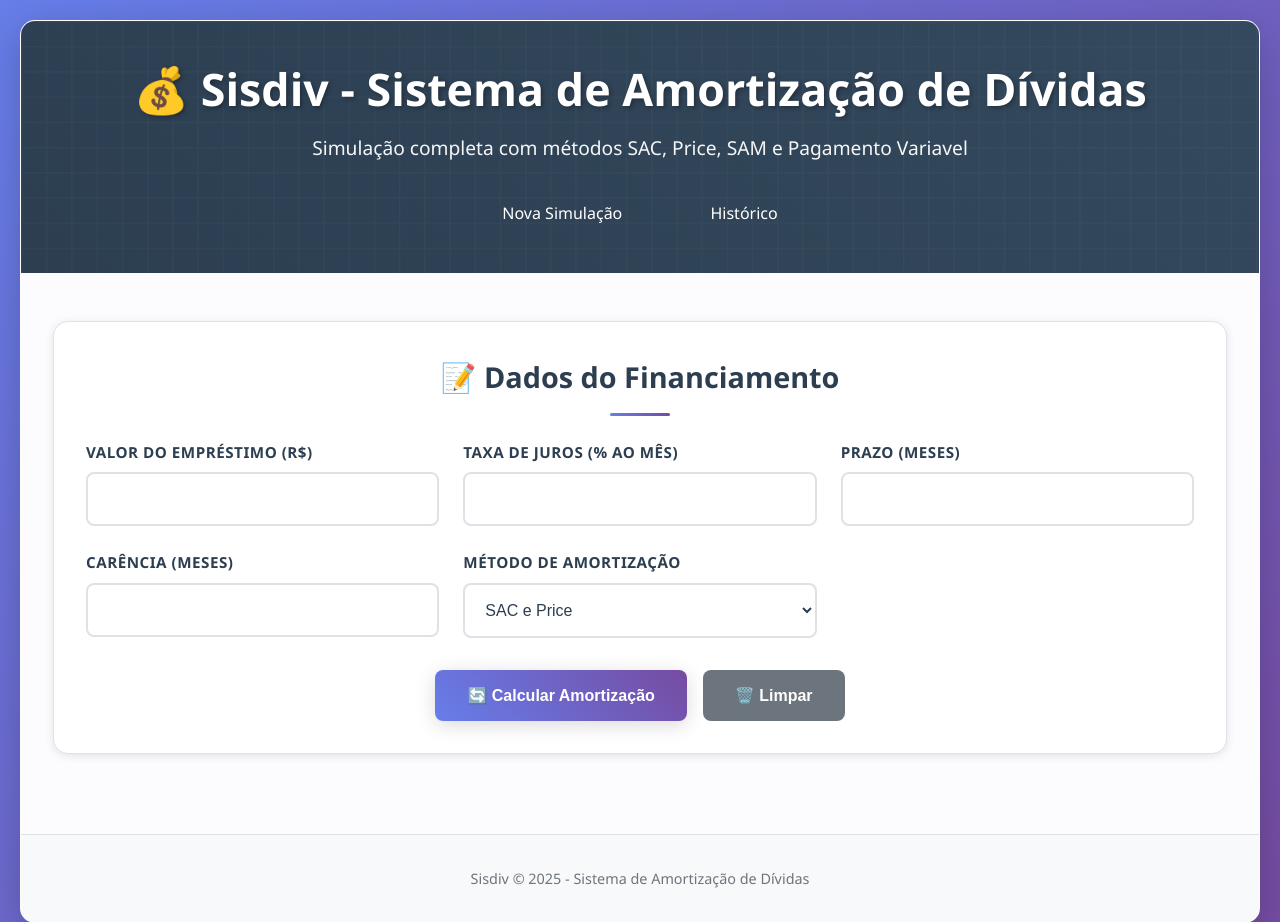
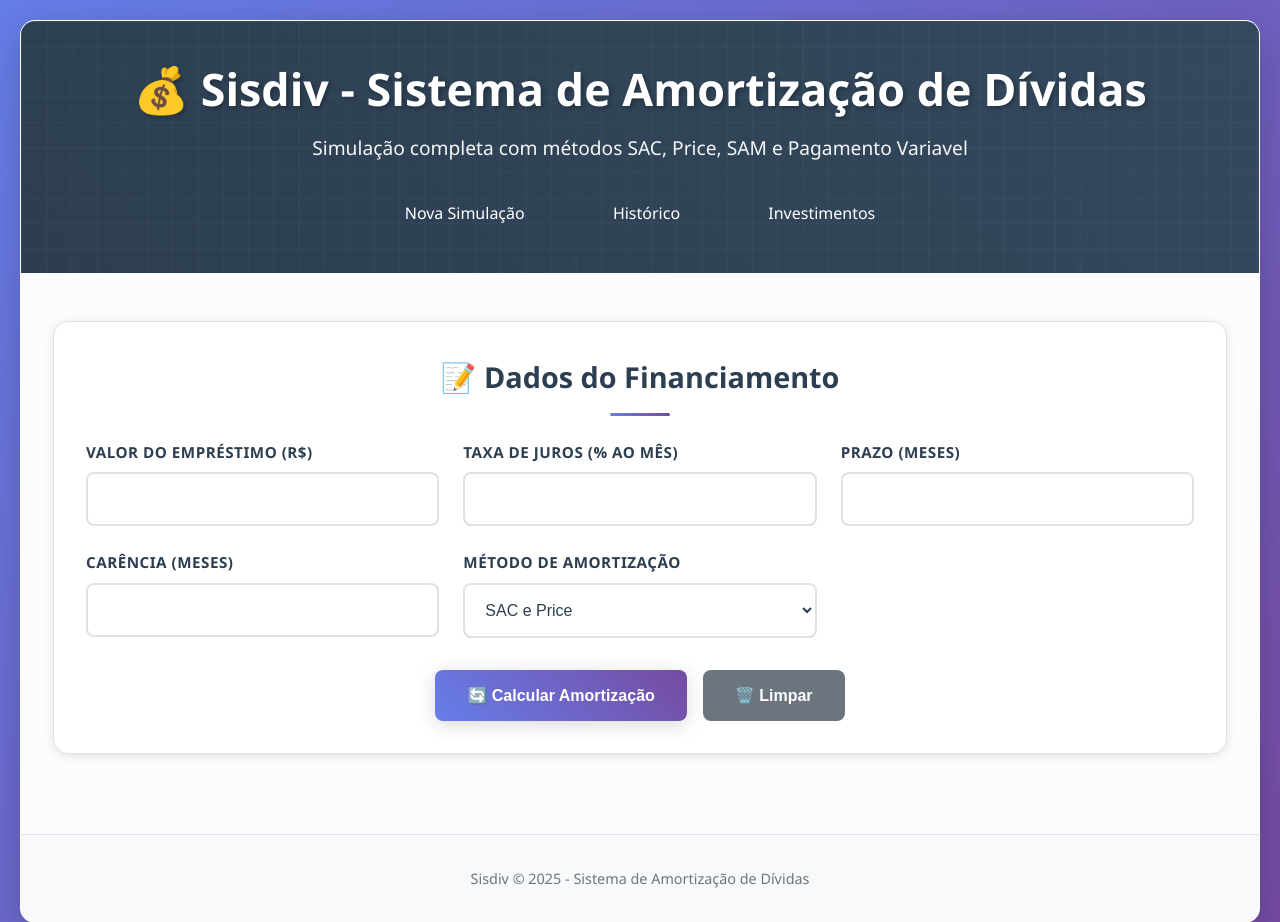
Before and after one commit to C14-2025/Sisdiv, a FastAPI app: page / in a window 1280 px wide. Shown: the top 922 px of the page. Run offline with FastAPI, Linux system fonts and the light colour scheme; some libraries are stand-ins or nearby versions.

Commit message:
Update base.html
Adiciona o botão para a página de investimentos

```diff
--- a/templates/base.html
+++ b/templates/base.html
@@ -18,6 +18,7 @@
             <nav>
                 <a href="/">Nova Simulação</a>
                 <a href="/simulacoes">Histórico</a>
+                <a href="/investimentos">Investimentos</a>
             </nav>
         </div>
 
```
